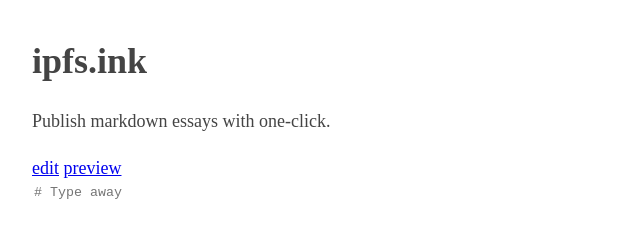
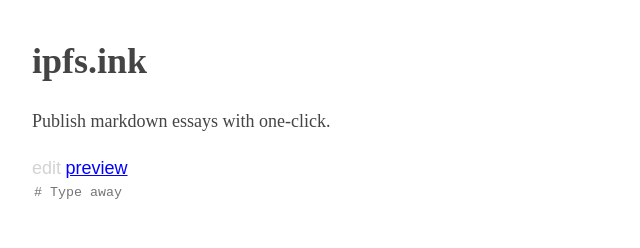
Before and after one commit to kpcyrd/ipfs.ink, a plain HTML site: page assets/index.html in a window 1280 px wide. Shown: the top 248 px of the page, 283-923 px from the left. Drawn offline with nearby package versions, Linux system fonts and the light colour scheme; files whose address does not match are found by name.

Commit message:
Toggle edit/preview tabs

```diff
--- a/assets/index.html
+++ b/assets/index.html
@@ -11,8 +11,8 @@
     <body>
         <h1>ipfs.ink</h1>
         <p>Publish markdown essays with one-click.</p>
-        <a href="#" id="view-edit">edit</a>
-        <a href="#" id="view-preview">preview</a>
+        <button id="view-edit" class="tab" disabled>edit</button>
+        <button id="view-preview" class="tab">preview</button>
         <form id="essay">
             <div id="edit-section">
                 <textarea id="essay-text" placeholder="# Type away"></textarea>
--- a/assets/script.js
+++ b/assets/script.js
@@ -38,12 +38,18 @@
             renderToDom(essayText.value, previewSection);
             editSection.hidden = really;
             previewSection.hidden = !really;
+
+            viewEdit.disabled = !really;
+            viewPreview.disabled = really;
         };
 
         var essayText = document.getElementById('essay-text');
         var editSection = document.getElementById('edit-section');
         var previewSection = document.getElementById('preview-section');
         var submitButton = document.getElementById('submit-button');
+
+        var viewEdit = document.getElementById('view-edit');
+        var viewPreview = document.getElementById('view-preview');
 
         var form = document.getElementById('essay');
         form.onsubmit = function(e) {
@@ -70,13 +76,11 @@
             return false;
         };
 
-        var viewEdit = document.getElementById('view-edit');
         viewEdit.onclick = function() {
             showPreview(false);
             return false;
         };
 
-        var viewPreview = document.getElementById('view-preview');
         viewPreview.onclick = function() {
             showPreview(true);
             return false;
--- a/assets/style.css
+++ b/assets/style.css
@@ -28,6 +28,20 @@
     background: white;
     margin-top: 10px;
 }
+.tab {
+    border:0;
+    background:none;
+    color:blue;
+    text-decoration:underline;
+    font-size:18px;
+    cursor:pointer;
+    padding:0;
+}
+.tab[disabled] {
+    color:lightgrey;
+    cursor:default;
+    text-decoration:none;
+}
 footer {
     text-align:right;
     font-size:small;
```
